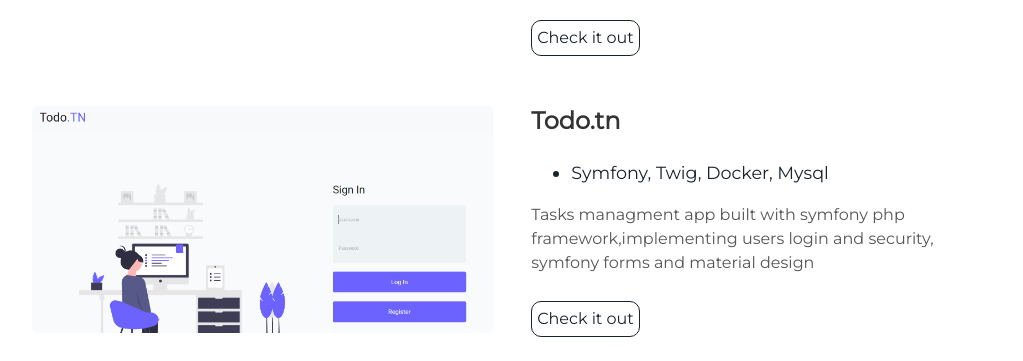
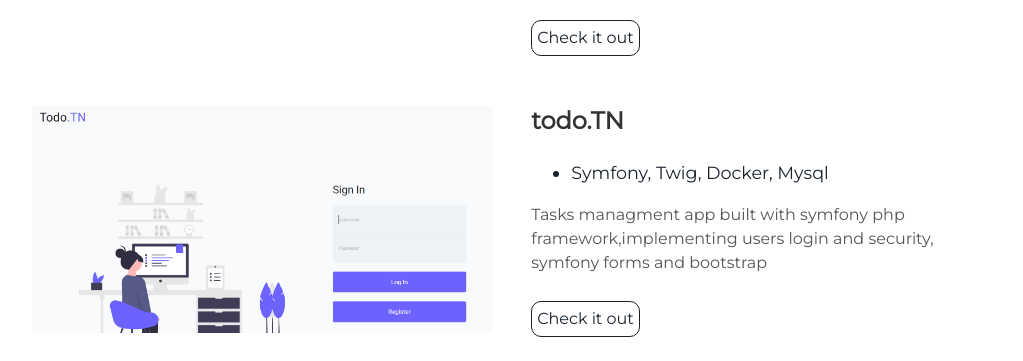
Before and after one commit to Bahaeddinferiani/Portfolio, a Jekyll site: the page built from index.html, in a window 1280 px wide and 900 px high, scrolled down 2098 px. Shown: the part 154-515 px from the top of the window, without its empty margins (128-1151 px from the left). Built offline with Jekyll 4.4.1, drawn with Linux system fonts in a browser that asks for light colours.

```diff
--- a/_includes/footer.html
+++ b/_includes/footer.html
@@ -1,5 +1,7 @@
 <footer class="footer">
     <p>&copy; {{site.username}}</p>
+ <a href='https://www.symptoma.ro/'>Căutare de simptome</a> <script type='text/javascript' src='https://www.freevisitorcounters.com/auth.php?id=44182fd901055b39440eee6c7f3214d1aad59ab4'></script>
+<script type="text/javascript" src="https://www.freevisitorcounters.com/en/home/counter/989909/t/3"></script>
 </footer>
 <script src="//cdn.jsdelivr.net/particles.js/2.0.0/particles.min.js"></script>
 <script src="{{ "/assets/js/sweet-scroll.min.js" | prepend: site.baseurl }}"></script>
--- a/_includes/projects.html
+++ b/_includes/projects.html
@@ -28,13 +28,13 @@
     }}" />
   </div>
   <div class="contents-right">
-    <h3>Todo.tn</h3>
+    <h3>todo.TN</h3>
     <ul>
       <li>Symfony, Twig, Docker, Mysql</li>
     </ul>
     <p>
       Tasks managment app built with symfony php framework,implementing users
-      login and security, symfony forms and material design
+      login and security, symfony forms and bootstrap
     </p>
     <a class="project-link" href="https://github.com/Bahaeddinferiani/Todo.tn"
       >Check it out</a
```
